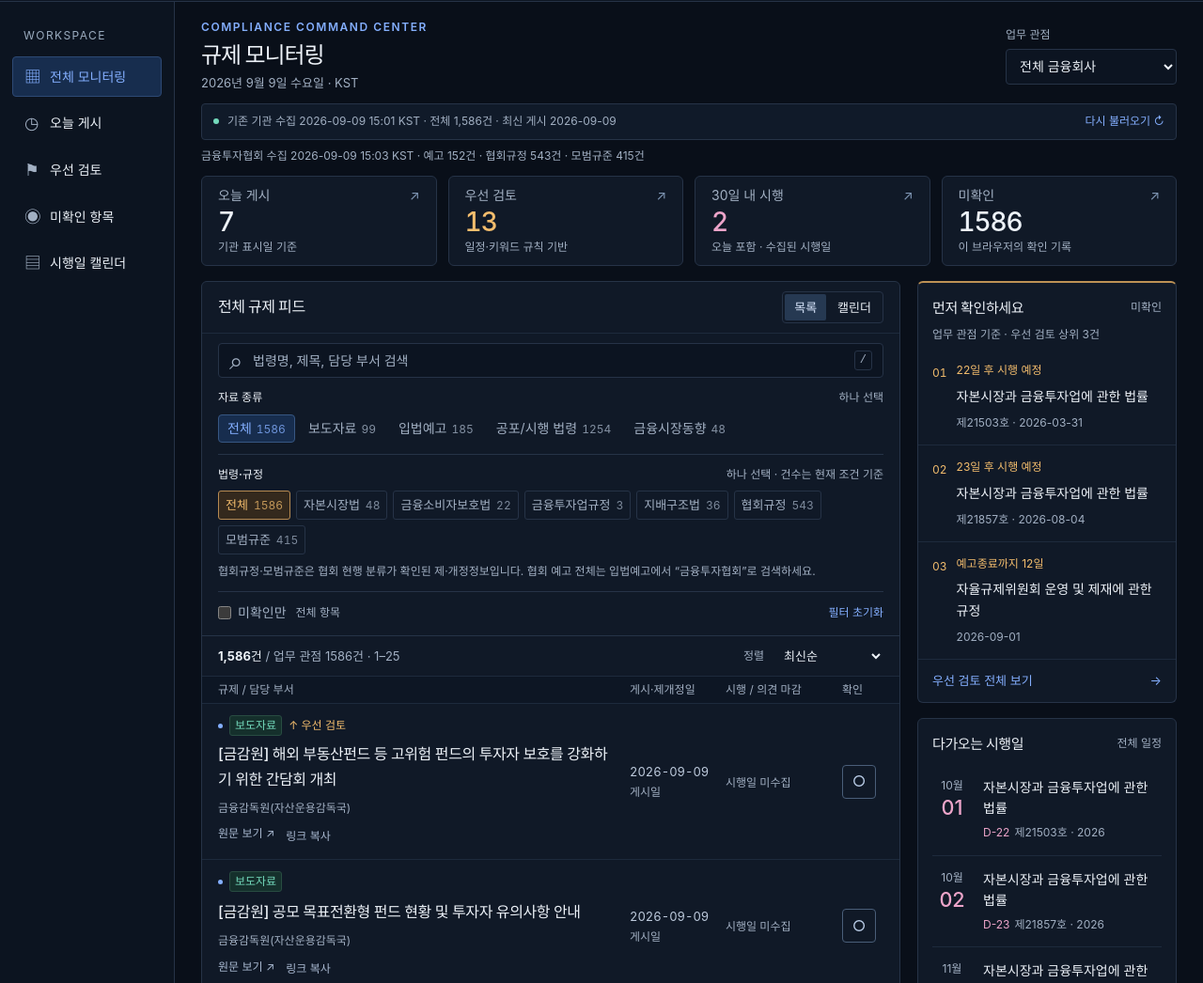
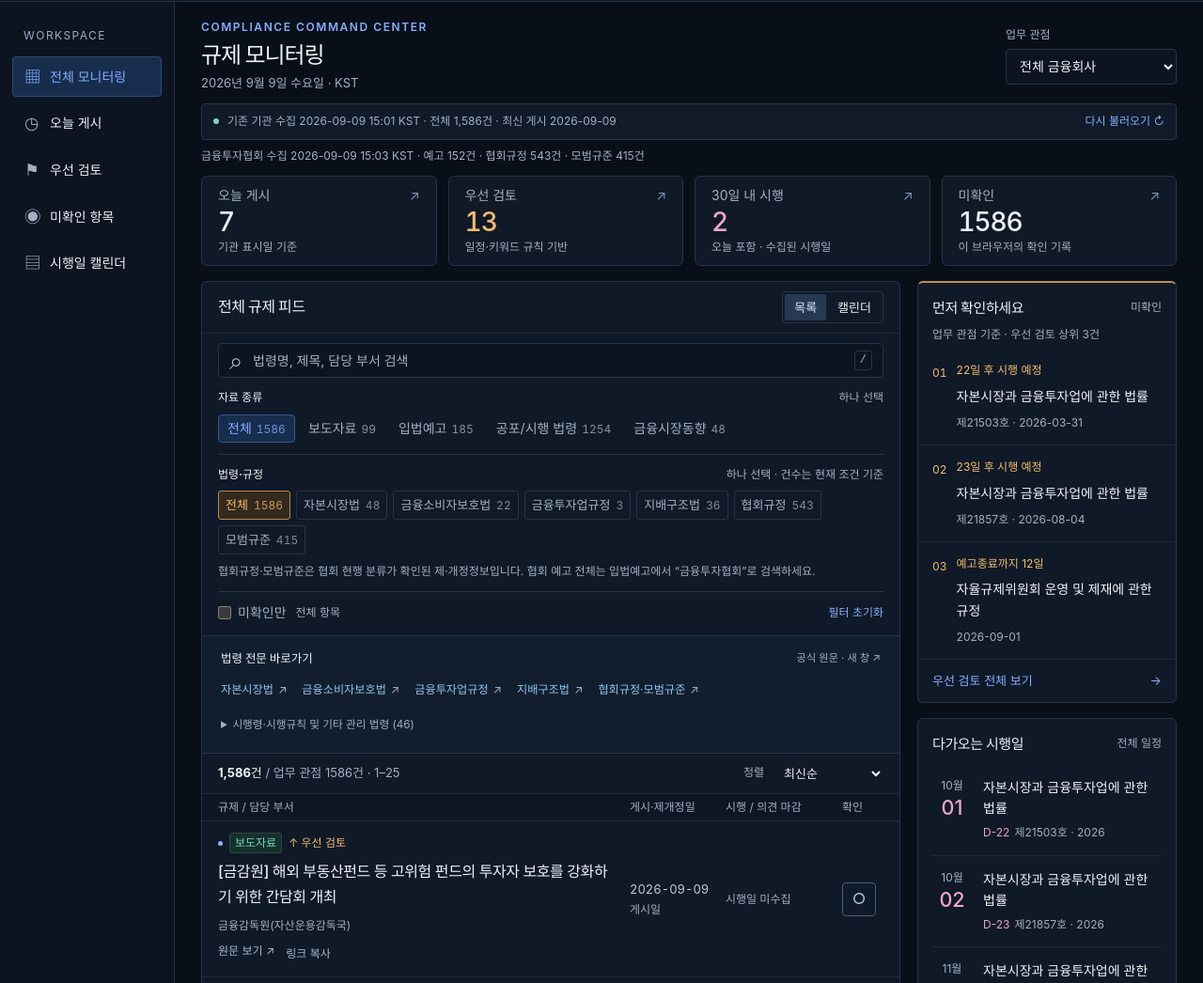
Before and after one commit to v11797-cloud/Financial-tracker, a plain HTML site: page ui-v2/index.html in a window 1280 px wide. Shown: the part 54-1100 px from the top of the page at 94% size. Drawn offline with Linux system fonts and the light colour scheme.

Commit message:
Add official full-text law library to UI 2.0

```diff
--- a/ui-v2/app.js
+++ b/ui-v2/app.js
@@ -147,6 +147,21 @@
   const inputData = [...(validBaseData ? window.regulatoryData : []), ...extraData];
   const items = inputData.filter(item => item && typeof item === 'object' && typeof item.id === 'string' && typeof item.title === 'string').map(item => ({ ...item, dept: String(item.dept || '담당 부서 미수집'), category: String(item.category || '기타') }));
   const byId = new Map(items.map(item => [item.id, item]));
+  // The library opens current official full texts independently of amendment-specific links.
+  const primaryNames = new Set(['자본시장과금융투자업에관한법률', '금융소비자보호에관한법률', '금융투자업규정', '금융회사의지배구조에관한법률']);
+  const library = new Map();
+  for (const item of items) {
+    if (item.category !== '공포법령' || item.source === 'KOFIA' || !item.law_name) continue;
+    const name = item.law_name.replace(/\s+/g, '');
+    const url = safeURL(item.url);
+    if (!url || !['law.go.kr', 'www.law.go.kr'].includes(new URL(url).hostname) || primaryNames.has(name)) continue;
+    library.set(name, { name: item.law_name, url });
+  }
+  if (library.size) {
+    $('law-library-all').innerHTML = [...library.values()].sort((a, b) => a.name.localeCompare(b.name, 'ko')).map(item => `<a href="${esc(item.url)}" target="_blank" rel="noopener noreferrer">${esc(item.name)} <span aria-hidden="true">↗</span></a>`).join('');
+    $('law-library-count').textContent = `(${library.size})`;
+    $('more-law-links').hidden = false;
+  }
   const state = { search: '', category: 'all', law: 'all', scope: 'all', unread: false, focus: 'all', sort: 'latest', view: 'list', page: 1, year: Number(today.slice(0, 4)), month: Number(today.slice(5, 7)) - 1 };
   const focusLabels = { all: '전체 항목', today: '오늘 게시', priority: '우선 검토', upcoming: '30일 내 시행', unread: '미확인 항목' };
   const scopeItems = () => items.filter(item => state.scope !== 'asset' || relevance(item).candidate);
--- a/ui-v2/index.html
+++ b/ui-v2/index.html
@@ -60,6 +60,17 @@
             <div class="filter-bottom"><label class="check-label"><input type="checkbox" id="unread-only">미확인만</label><span id="filter-summary">전체 항목</span><button class="text-button reset-button" id="reset-filters">필터 초기화</button></div>
             </div>
           </div>
+          <nav class="law-library" aria-label="법령 전문 바로가기">
+            <div class="law-library-heading"><strong>법령 전문 바로가기</strong><span>공식 원문 · 새 창 ↗</span></div>
+            <div class="law-library-links">
+              <a href="https://www.law.go.kr/법령/자본시장과금융투자업에관한법률" target="_blank" rel="noopener noreferrer">자본시장법 <span aria-hidden="true">↗</span></a>
+              <a href="https://www.law.go.kr/법령/금융소비자보호에관한법률" target="_blank" rel="noopener noreferrer">금융소비자보호법 <span aria-hidden="true">↗</span></a>
+              <a href="https://www.law.go.kr/행정규칙/금융투자업규정" target="_blank" rel="noopener noreferrer">금융투자업규정 <span aria-hidden="true">↗</span></a>
+              <a href="https://www.law.go.kr/법령/금융회사의지배구조에관한법률" target="_blank" rel="noopener noreferrer">지배구조법 <span aria-hidden="true">↗</span></a>
+              <a href="https://law.kofia.or.kr/" target="_blank" rel="noopener noreferrer">협회규정·모범규준 <span aria-hidden="true">↗</span></a>
+            </div>
+            <details id="more-law-links" hidden><summary>시행령·시행규칙 및 기타 관리 법령 <span id="law-library-count"></span></summary><div id="law-library-all" class="law-library-links"></div></details>
+          </nav>
           <div id="list-view">
             <div class="results-toolbar"><p id="result-count" role="status">불러오는 중…</p><label class="sort-label">정렬<select id="sort-select"><option value="latest">최신순</option><option value="priority">검토 우선순</option><option value="effective">시행 임박순</option><option value="oldest">오래된순</option></select></label></div>
             <div class="row-heading" aria-hidden="true"><span>규제 / 담당 부서</span><span>게시·제개정일</span><span>시행 / 의견 마감</span><span>확인</span></div>
--- a/ui-v2/style.css
+++ b/ui-v2/style.css
@@ -503,6 +503,19 @@ h2 {
 .filter-section .category-tabs { margin:0; }
 .option-count { margin-left:6px; font-size:.75rem; opacity:.75; font-variant-numeric:tabular-nums; }
 .filter-help { margin:8px 0 0; font-size:.75rem; line-height:1.6; color:var(--muted); }
+.law-library { padding:14px 20px; border-bottom:1px solid var(--line); background:rgba(100,160,210,.035); }
+.law-library-heading { display:flex; flex-wrap:wrap; align-items:center; justify-content:space-between; gap:6px; margin-bottom:10px; font-size:.78rem; }
+.law-library-heading > span { font-size:.7rem; color:var(--muted); }
+.law-library-links { display:flex; flex-wrap:wrap; gap:6px 16px; }
+.law-library-links a { display:inline-flex; align-items:center; gap:5px; padding:5px 0; color:#8fc5ed; font-size:.76rem; line-height:1.5; text-decoration:none; overflow-wrap:anywhere; }
+.law-library-links a:hover { color:#d2eaff; text-decoration:underline; text-underline-offset:4px; }
+.law-library-links a:focus-visible,.law-library summary:focus-visible { outline:2px solid #8fc5ed; outline-offset:4px; border-radius:2px; }
+.law-library-links a span { color:var(--muted); }
+.law-library details { margin-top:8px; }
+.law-library summary { cursor:pointer; color:var(--muted); font-size:.73rem; padding:6px 0; }
+.law-library details[open] summary { margin-bottom:8px; }
+.law-library details .law-library-links { max-height:260px; overflow-y:auto; padding:4px 6px; }
+@media(max-width:600px) { .law-library { padding:12px 16px; } .law-library-links { column-gap:14px; } .law-library-links a { min-height:36px; } }
 .filter-bottom {
   display:flex;
   align-items:center;
```
